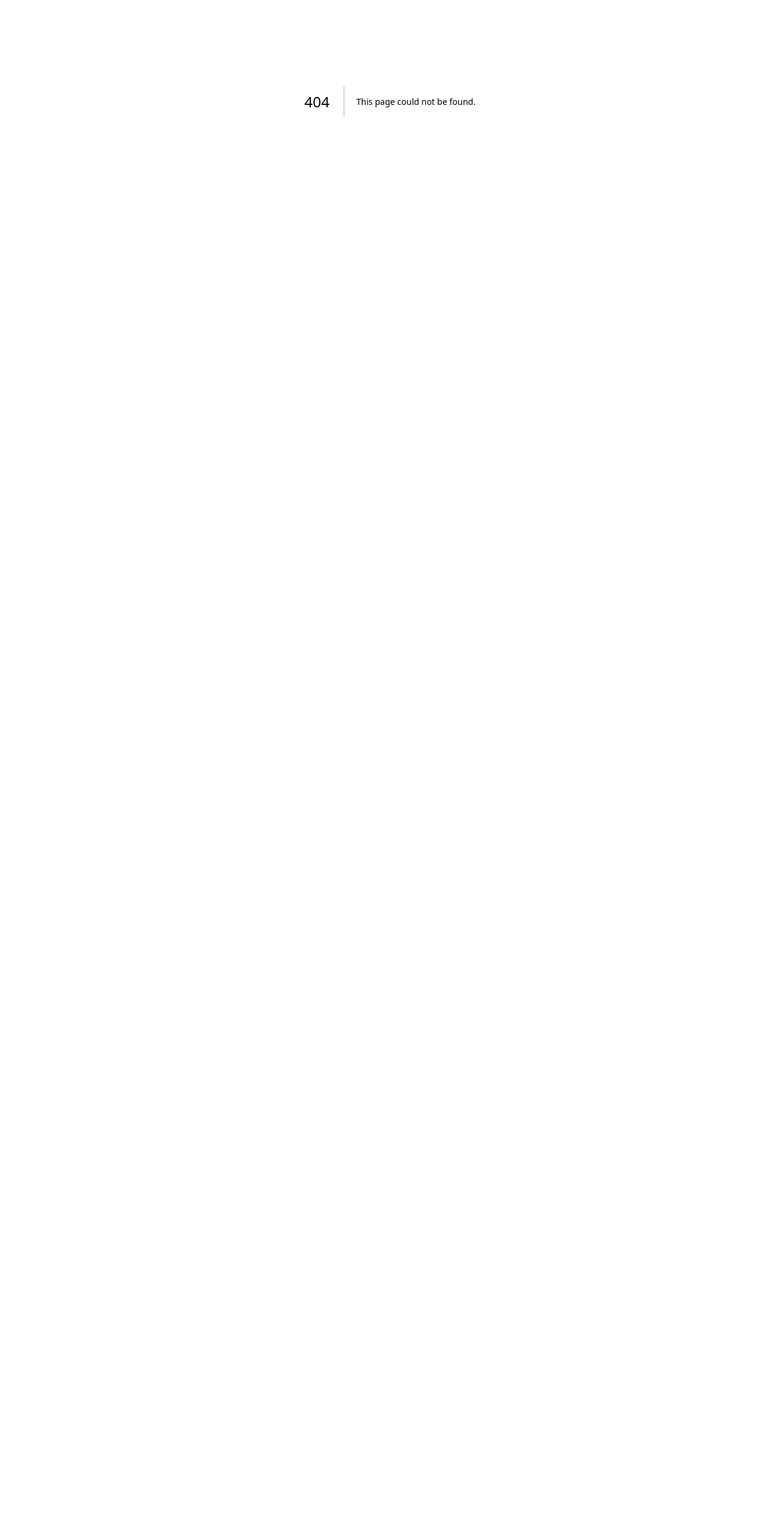
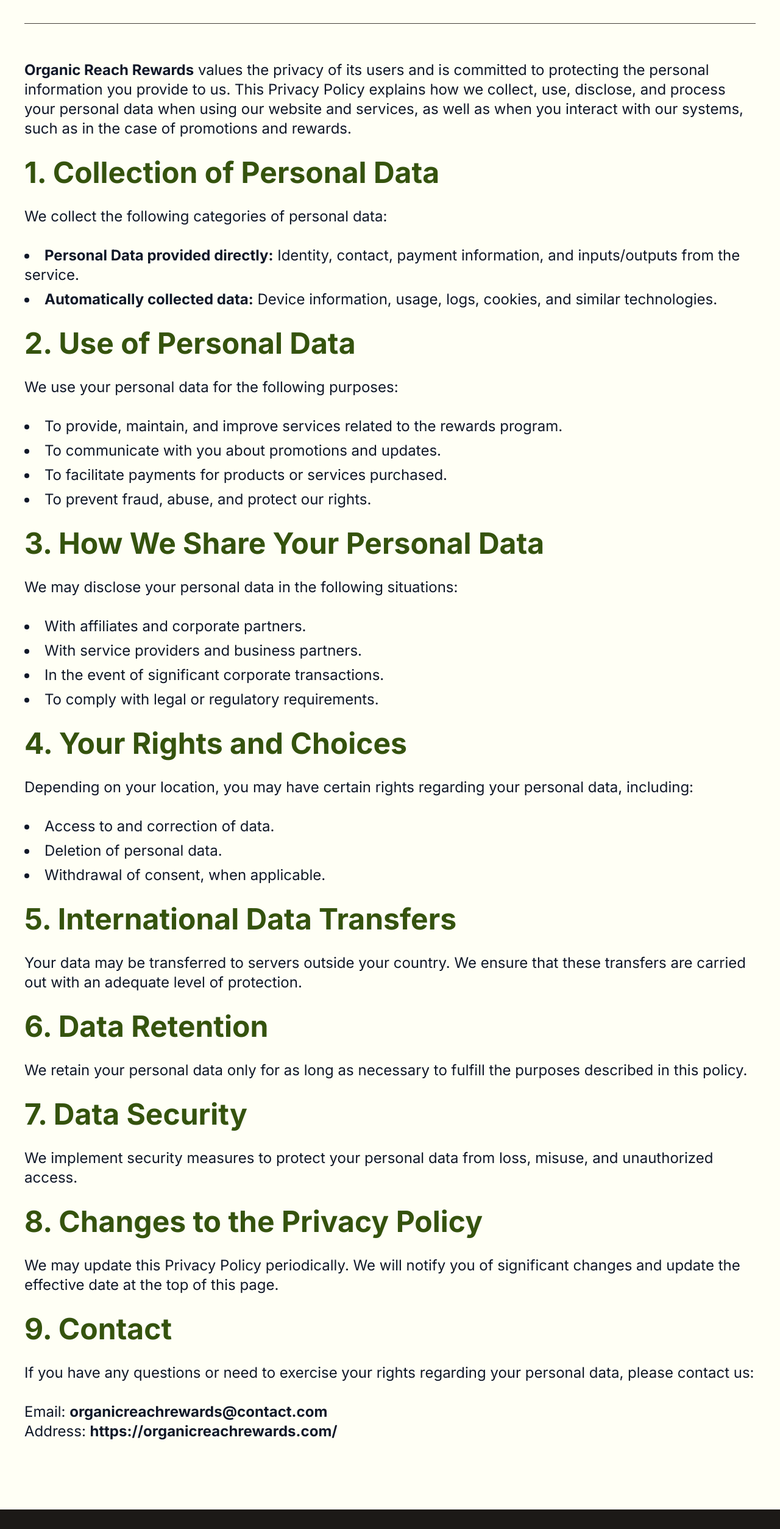
Before and after one commit to AlexPCarvalho/landing-page-OrganicReachRewards, a Next.js app: page /privacy in a window 1280 px wide. Before the commit this address had no page. Shown: the part 234-2741 px from the top of the page at 61% size. Before the commit the page ends 800 px from the top, so only its background shows below. Built offline with nearby package versions, Linux system fonts and the light colour scheme.

Commit message:
feat: created privacy and components page

```diff
--- a/app/_components/footer.tsx
+++ b/app/_components/footer.tsx
@@ -19,9 +19,9 @@
         </div>
 
         <div className="flex flex-col justify-center sm:justify-center text-xl items-center  gap-4">
-          <Link href="/">Careers</Link>
+          <Link href="/careers">Careers</Link>
           <Link href="/">Terms of Service</Link>
-          <Link href="/">Privacy Policy</Link>
+          <Link href="/privacy">Privacy Policy</Link>
           <Link href="/">Compliance</Link>
           <Link href="/">Data Deletion Policy</Link>
         </div>
--- a/app/careers/page.tsx
+++ b/app/careers/page.tsx
@@ -5,7 +5,7 @@
 import Main from "./_components/main";
 import Offer from "./_components/offer";
 import Other from "./_components/other";
-const Careers = () => {
+const Home = () => {
   return (
     <>
       <Navbar />
@@ -21,4 +21,4 @@
   );
 };
 
-export default Careers;
+export default Home;
--- /dev/null
+++ b/app/privacy/_components/content.tsx
@@ -0,0 +1,96 @@
+const Content = () => {
+    return (
+
+        <>
+        <div className="text-gray-900 min-h-screen">
+
+            <div className="max-w-7xl mx-auto px-6 py-12">
+                <div className="text-center mb-12">
+                    <h1 className="text-7xl font-bold text-lime-900 pt-10 mb-4">Privacy Policy</h1>
+                </div>
+
+                <section className="space-y-8 text-2xl border-solid pt-15 border-stone-700 border-t">
+                    <p>
+                        <strong>Organic Reach Rewards</strong> values the privacy of its users and is committed to protecting
+                        the personal information you provide to us. This Privacy Policy explains how we collect, use, disclose,
+                        and process your personal data when using our website and services, as well as when you interact with
+                        our systems, such as in the case of promotions and rewards.
+                    </p>
+
+                    <h2 className="text-5xl font-semibold text-lime-900 mt-8">1. Collection of Personal Data</h2>
+                    <p>We collect the following categories of personal data:</p>
+
+                    <ul className="list-disc list-inside space-y-2 mt-4">
+                        <li><strong>Personal Data provided directly:</strong> Identity, contact, payment information, and inputs/outputs from the service.</li>
+                        <li><strong>Automatically collected data:</strong> Device information, usage, logs, cookies, and similar technologies.</li>
+                    </ul>
+
+                    <h2 className="text-5xl font-semibold text-lime-900 mt-8">2. Use of Personal Data</h2>
+                    <p>
+                        We use your personal data for the following purposes:
+                    </p>
+                    <ul className="list-disc list-inside space-y-2 mt-4">
+                        <li>To provide, maintain, and improve services related to the rewards program.</li>
+                        <li>To communicate with you about promotions and updates.</li>
+                        <li>To facilitate payments for products or services purchased.</li>
+                        <li>To prevent fraud, abuse, and protect our rights.</li>
+                    </ul>
+
+                    <h2 className="text-5xl font-semibold text-lime-900 mt-8">3. How We Share Your Personal Data</h2>
+                    <p>
+                        We may disclose your personal data in the following situations:
+                    </p>
+                    <ul className="list-disc list-inside space-y-2 mt-4">
+                        <li>With affiliates and corporate partners.</li>
+                        <li>With service providers and business partners.</li>
+                        <li>In the event of significant corporate transactions.</li>
+                        <li>To comply with legal or regulatory requirements.</li>
+                    </ul>
+
+                    <h2 className="text-5xl font-semibold text-lime-900 mt-8">4. Your Rights and Choices</h2>
+                    <p>
+                        Depending on your location, you may have certain rights regarding your personal data, including:
+                    </p>
+                    <ul className="list-disc list-inside space-y-2 mt-4">
+                        <li>Access to and correction of data.</li>
+                        <li>Deletion of personal data.</li>
+                        <li>Withdrawal of consent, when applicable.</li>
+                    </ul>
+
+                    <h2 className="text-5xl font-semibold text-lime-900 mt-8">5. International Data Transfers</h2>
+                    <p>
+                        Your data may be transferred to servers outside your country. We ensure that these transfers are carried out with an adequate level of protection.
+                    </p>
+
+                    <h2 className="text-5xl font-semibold text-lime-900 mt-8">6. Data Retention</h2>
+                    <p>
+                        We retain your personal data only for as long as necessary to fulfill the purposes described in this policy.
+                    </p>
+
+                    <h2 className="text-5xl font-semibold text-lime-900 mt-8">7. Data Security</h2>
+                    <p>
+                        We implement security measures to protect your personal data from loss, misuse, and unauthorized access.
+                    </p>
+
+                    <h2 className="text-5xl font-semibold text-lime-900 mt-8">8. Changes to the Privacy Policy</h2>
+                    <p>
+                        We may update this Privacy Policy periodically. We will notify you of significant changes and update the effective date at the top of this page.
+                    </p>
+
+                    <h2 className="text-5xl font-semibold text-lime-900 mt-8">9. Contact</h2>
+                    <p>
+                        If you have any questions or need to exercise your rights regarding your personal data, please contact us:
+                    </p>
+                    <ul className="list-inside mt-4">
+                        <li>Email: <strong>organicreachrewards@contact.com</strong></li>
+                        <li>Address: <strong>https://organicreachrewards.com/</strong></li>
+                    </ul>
+                </section>
+            </div>
+        </div>
+
+        </>
+    );
+}
+
+export default Content;
--- /dev/null
+++ b/app/privacy/page.tsx
@@ -0,0 +1,18 @@
+import Footer from "../_components/footer";
+import Navbar from "../_components/navbar";
+import Content from "./_components/content";
+
+const Home = () => {
+    return (
+
+        <>
+        <Navbar />
+        <div className="container mx-auto px-4 py-16">
+          <Content />
+        </div>
+        <Footer />
+      </>
+      );
+}
+
+export default Home;
```
